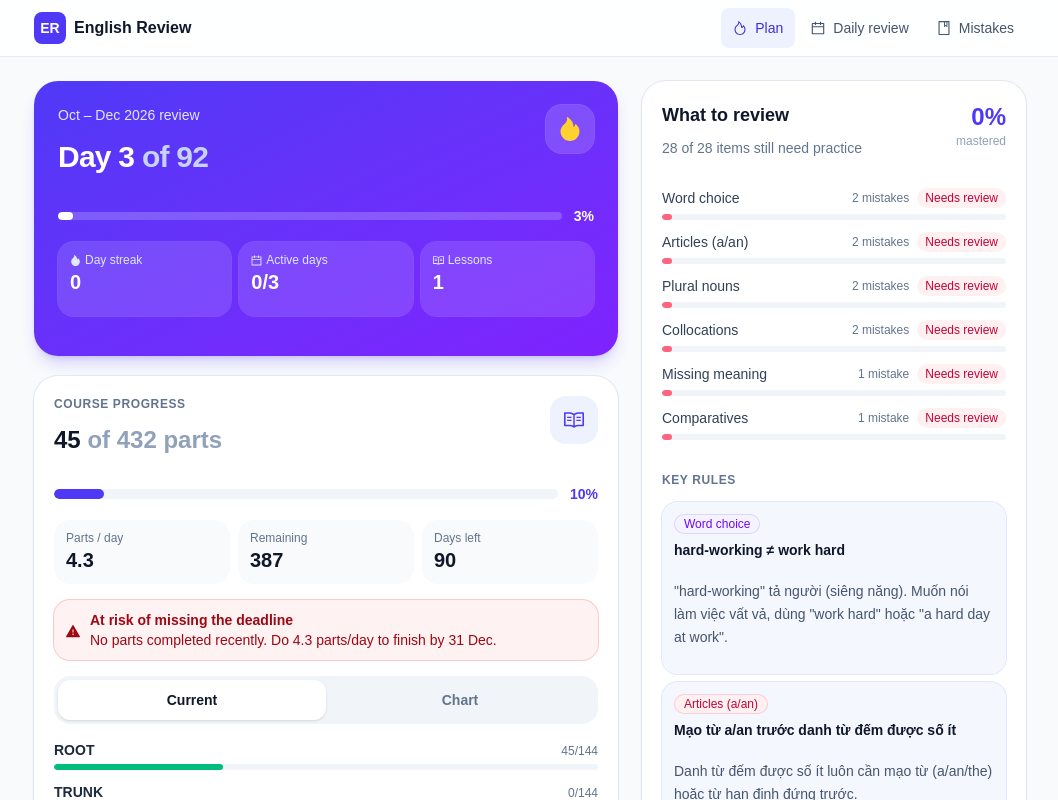
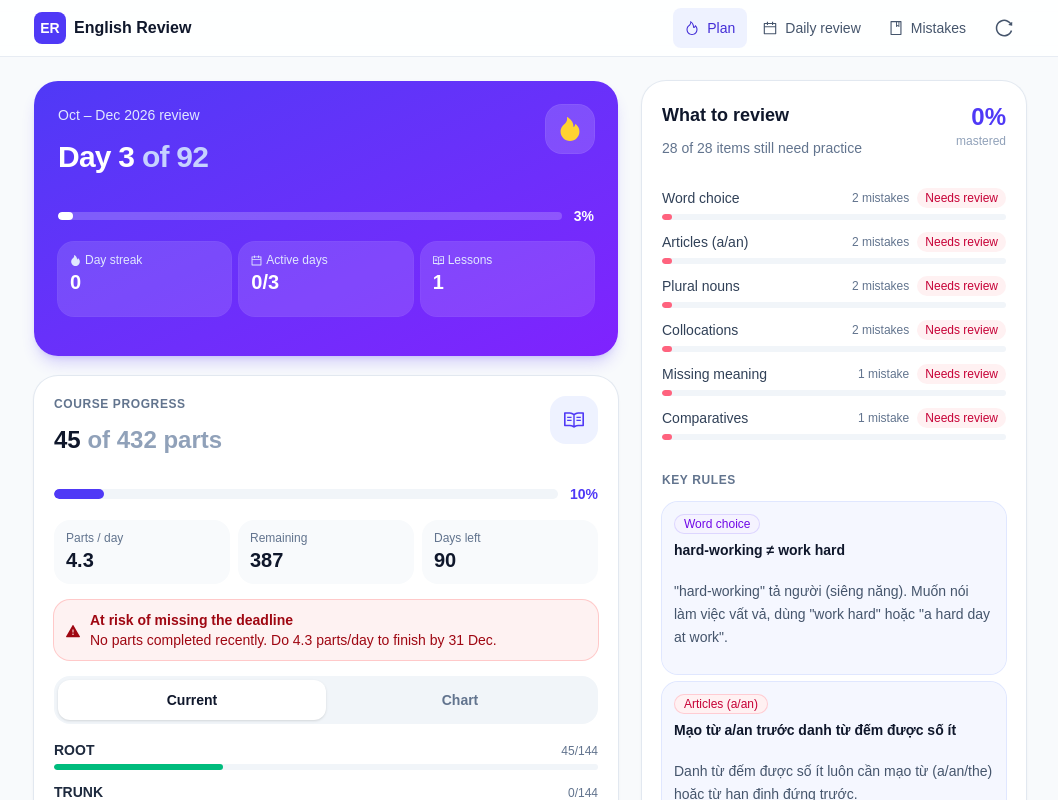
Before and after one commit to khoang-dev/english-review, a Vue app: page / in a window 1280 px wide. Shown: the top 800 px of the page, without its empty margins (110-1168 px from the left). Built offline with nearby package versions, Linux system fonts and the light colour scheme.

Commit message:
Add a reload button to the header to pick up new deployments
Co-Authored-By: Claude Opus 5.5 <noreply@anthropic.com>
Claude-Session: https://claude.ai/code/session_01UwLEiPsfzPU1M8fVDuMaRo

```diff
--- a/src/App.vue
+++ b/src/App.vue
@@ -1,11 +1,16 @@
 <script setup lang="ts">
-import { BookOutlined, CalendarOutlined, FireOutlined } from '@ant-design/icons-vue'
+import { BookOutlined, CalendarOutlined, FireOutlined, ReloadOutlined } from '@ant-design/icons-vue'
 
 const navItems = [
   { name: 'home', label: 'Plan', icon: FireOutlined },
   { name: 'review', label: 'Daily review', icon: CalendarOutlined },
   { name: 'mistakes', label: 'Mistakes', icon: BookOutlined },
 ]
+
+/** Reload the current URL so the latest deployed code is loaded. */
+function reload() {
+  window.location.reload()
+}
 </script>
 
 <template>
@@ -24,6 +29,7 @@ const navItems = [
             English Review
           </RouterLink>
 
+          <div class="flex items-center gap-1">
             <nav class="hidden items-center gap-1 md:flex">
               <RouterLink
                 v-for="item in navItems"
@@ -47,6 +53,17 @@ const navItems = [
                 </a>
               </RouterLink>
             </nav>
+
+            <button
+              type="button"
+              aria-label="Reload to get the latest version"
+              title="Reload"
+              class="grid size-11 place-items-center rounded-lg text-lg text-slate-600 transition-colors hover:bg-slate-100 hover:text-slate-900 active:bg-slate-200"
+              @click="reload"
+            >
+              <ReloadOutlined />
+            </button>
+          </div>
         </div>
       </header>
 
```
Lines whose indentation alone changed are shown as unchanged.
